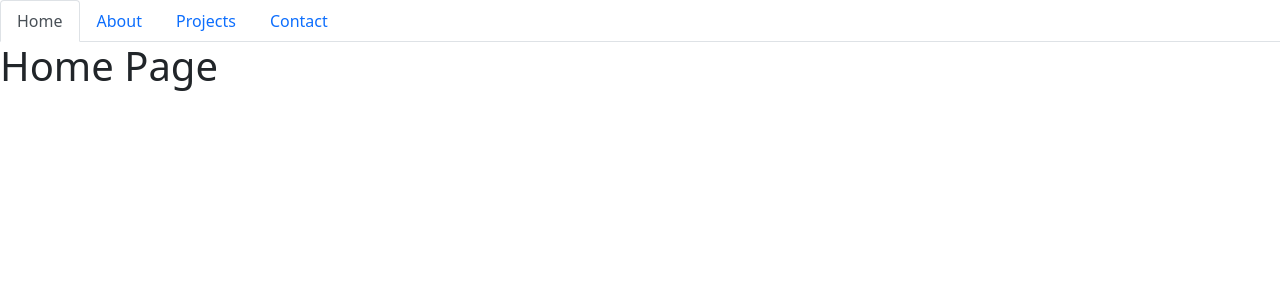
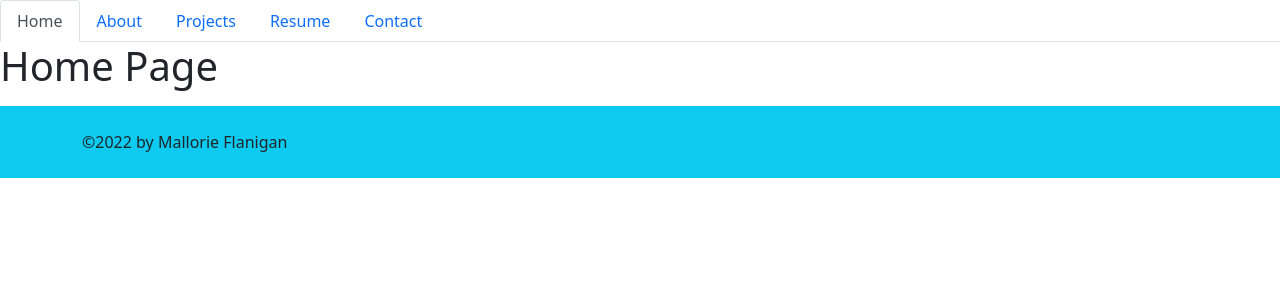
Before and after one commit to mflanigan13/react-portfolio, a React (Create React App) app: page /#/contact in a window 1280 px wide. Shown: the top 300 px of the page. Built offline with nearby package versions, Linux system fonts and the light colour scheme.

Commit message:
finished setting up bones for components

```diff
--- a/src/components/Footer.js
+++ b/src/components/Footer.js
@@ -2,8 +2,8 @@ import React from 'react';
 
 export default function Footer() {
     return (
-        <footer className='footer--pin'>
-
+        <footer className="w-100 mt-auto bg-info p-4">
+            <div className="container">&copy;2022 by Mallorie Flanigan</div>
         </footer>
     );
 }
--- a/src/components/Header.js
+++ b/src/components/Header.js
@@ -0,0 +1,13 @@
+import React from 'react';
+
+const Header = () => {
+    return (
+        <header className="bg-secondary mb-4 py-2 flex-row align-center">
+            <div className="container flex-row justify-space-between-lg justify-center align-center">
+                <h1>Mallorie Flanigan</h1>
+            </div>
+        </header>
+    );
+};
+
+export default Header;
--- a/src/components/Navbar.js
+++ b/src/components/Navbar.js
@@ -38,6 +38,16 @@ function NavTabs({ currentPage, handlePageChange }) {
             </li>
             <li className="nav-item">
                 <a
+                    href="#resume"
+                    onClick={() => handlePageChange('Resume')}
+                    // Check to see if the currentPage is `Resume`, and if so we use the active link class from bootstrap. Otherwise, we set it to a normal nav-link
+                    className={currentPage === 'Resume' ? 'nav-link active' : 'nav-link'}
+                >
+                    Resume
+                </a>
+            </li>
+            <li className="nav-item">
+                <a
                     href="#contact"
                     onClick={() => handlePageChange('Contact')}
                     // Check to see if the currentPage is `Contact`, and if so we use the active link class from bootstrap. Otherwise, we set it to a normal nav-link
--- a/src/components/PortfolioContainer.js
+++ b/src/components/PortfolioContainer.js
@@ -1,10 +1,12 @@
 import React, { useState } from 'react';
 import Navbar from './Navbar';
+import Header from './Header';
 import Home from './pages/Home';
 import About from './pages/About';
 import Projects from './pages/Projects';
+import Resume from './pages/Resume';
 import Contact from './pages/Contact';
-// TODO: FIXME:
+
 export default function PortfolioContainer() {
     const [currentPage, setCurrentPage] = useState('Home');
 
@@ -18,6 +20,8 @@ export default function PortfolioContainer() {
                 return <Projects />;
             case 'Contact':
                 return <Contact />;
+            case 'Resume':
+                return <Resume />;
             default:
                 console.log('default switch case has been triggered');
         }
--- a/src/components/pages/About.js
+++ b/src/components/pages/About.js
@@ -4,7 +4,7 @@ export default function About() {
     return (
         <section id="about">
         <div>
-            <h2>About Me</h2>
+            <h1>About Me</h1>
             <hr></hr>
             <img src="" alt="Mallorie Flanigan"></img>
             <p>Hello, my name is Mallorie Flanigan. I recently graduated a Full Stack Web Developer program at Southern Methodist University and recieved a certificate of completion. I currently live in Dallas, TX. I am actively looking for job opportunties as a entry level Web Developer in the DFW area.</p>
--- a/src/components/pages/Contact.js
+++ b/src/components/pages/Contact.js
@@ -0,0 +1,12 @@
+import React from 'react';
+
+export default function Contact() {
+    return (
+        <div>
+            <h1>Contact Page</h1>
+            <p>
+
+            </p>
+        </div>
+    );
+}
--- a/src/components/pages/Projects.js
+++ b/src/components/pages/Projects.js
@@ -0,0 +1,12 @@
+import React from 'react';
+
+export default function Projects() {
+    return (
+        <div>
+            <h1>My Projects</h1>
+            <p>
+
+            </p>
+        </div>
+    );
+}
--- /dev/null
+++ b/src/components/pages/Resume.js
@@ -0,0 +1,12 @@
+import React from 'react';
+
+export default function Resume() {
+    return (
+        <section id="resume">
+        <div>
+            <h1>My Resume</h1>
+            <hr></hr>
+        </div>
+    </section>
+    );
+}
```
Also changed, not shown: src/index.css (added).
